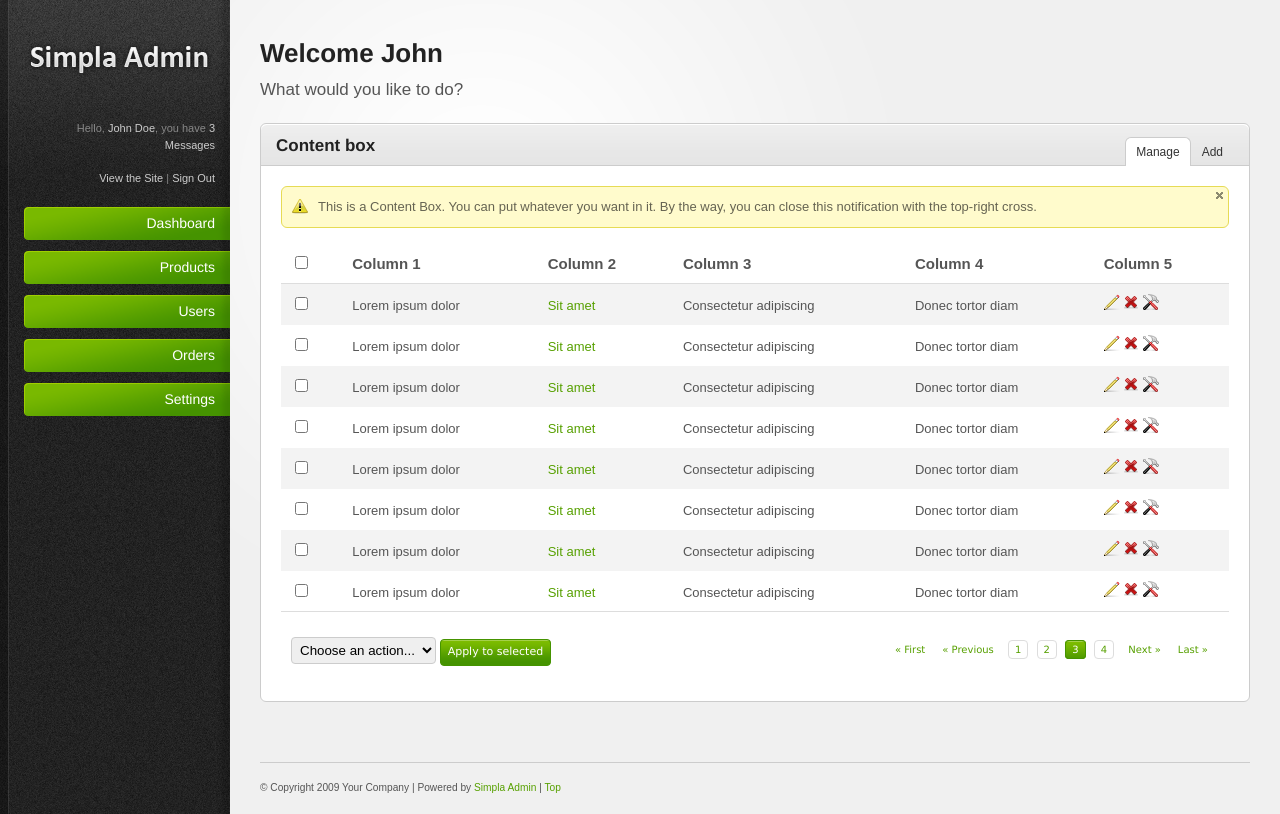
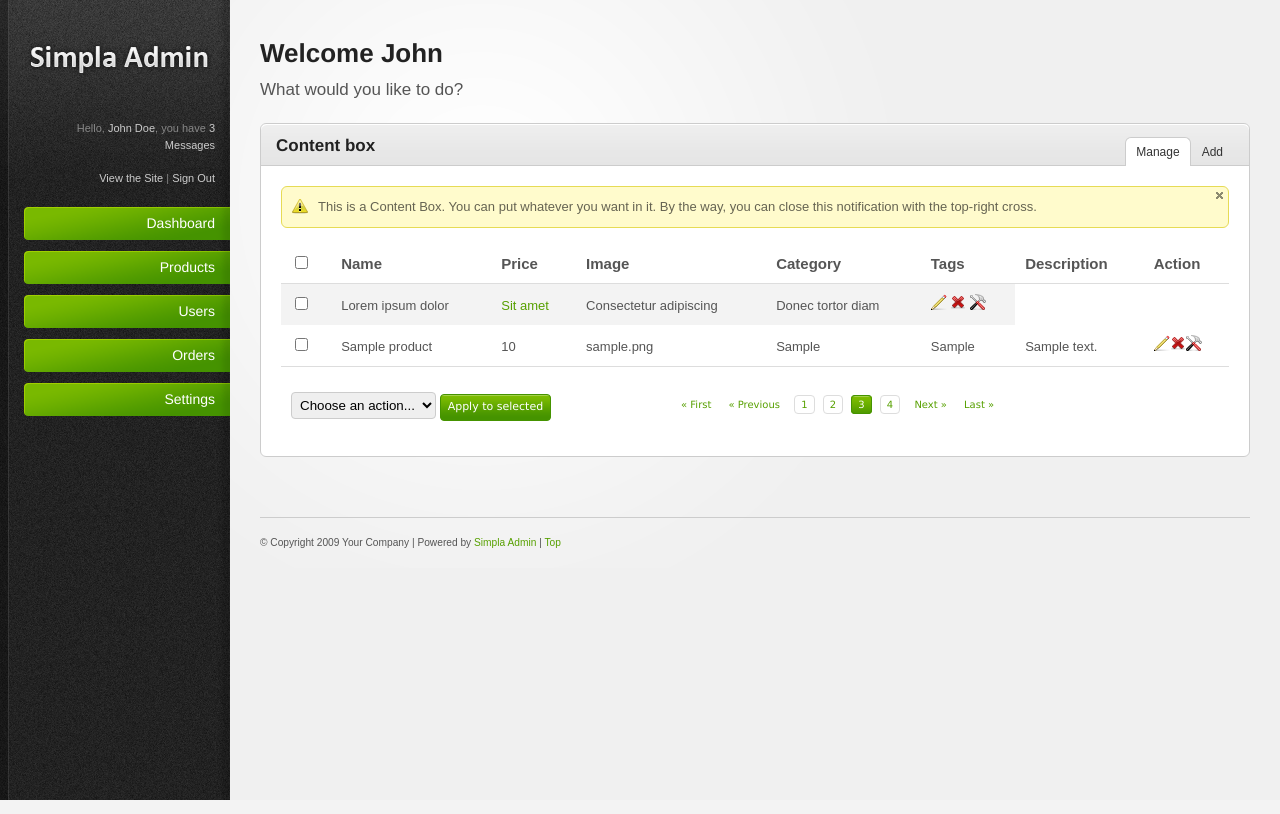
Before and after one commit to anujmehta10/MyApp, a PHP site: page /products.php in a window 1280 px wide. Run offline with PHP 8.4, Linux system fonts and the light colour scheme; tables that the repository leaves empty or names only in its code hold one stand-in row (values such as "Sample post"); a stand-in replaces the project's code that opens the database connection.

Commit message:
Add files via upload

```diff
--- a/products.php
+++ b/products.php
@@ -1,5 +1,25 @@
-<?php include('header.php'); ?>
-	<?php include('sidebar.php'); ?>
+<?php include('header.php');
+	 include('sidebar.php');
+	 include('config1.php');
+
+
+	if(isset($_POST['submit']))
+	{
+		$name = isset($_POST['name']) ? ($_POST['name']) : '';
+		$price = isset($_POST['price']) ? ($_POST['price']) : '';
+		$image = isset($_POST['image']) ? ($_POST['image']) : '';
+		$category = isset($_POST['category']) ? ($_POST['category']) : '';
+		$tags = isset($_POST['tags']) ? ($_POST['tags']) : '';
+		$description = isset($_POST['description']) ? ($_POST['description']) : '';
+
+	$insert = "INSERT INTO products(`name`, `price`, `image`,`category`,`tags`,`description`)
+	VALUES('$name', '$price', '$image',  '$category','$tags','$description')";
+		mysqli_query($conn, $insert);
+
+	}
+
+
+	?>
 		<div id="main-content"> <!-- Main Content Section with everything -->
 
 			<noscript> <!-- Show a notification if the user has disabled javascript -->
@@ -48,11 +68,13 @@
 							<thead>
 								<tr>
 								   <th><input class="check-all" type="checkbox" /></th>
-								   <th>Column 1</th>
-								   <th>Column 2</th>
-								   <th>Column 3</th>
-								   <th>Column 4</th>
-								   <th>Column 5</th>
+								   <th>Name</th>
+								   <th>Price</th>
+								   <th>Image</th>
+								   <th>Category</th>
+								   <th>Tags</th>
+								   <th>Description</th>
+								   <th>Action</th>
 								</tr>
 
 							</thead>
@@ -97,103 +119,28 @@
 									</td>
 								</tr>
 
-								<tr>
-									<td><input type="checkbox" /></td>
-									<td>Lorem ipsum dolor</td>
-									<td><a href="#" title="title">Sit amet</a></td>
-									<td>Consectetur adipiscing</td>
-									<td>Donec tortor diam</td>
-									<td>
-										<!-- Icons -->
-										 <a href="#" title="Edit"><img src="resources/images/icons/pencil.png" alt="Edit" /></a>
-										 <a href="#" title="Delete"><img src="resources/images/icons/cross.png" alt="Delete" /></a>
-										 <a href="#" title="Edit Meta"><img src="resources/images/icons/hammer_screwdriver.png" alt="Edit Meta" /></a>
-									</td>
-								</tr>
+								<?php
+									$query = mysqli_query($conn, "SELECT * FROM products");
 
-								<tr>
-									<td><input type="checkbox" /></td>
-									<td>Lorem ipsum dolor</td>
-									<td><a href="#" title="title">Sit amet</a></td>
-									<td>Consectetur adipiscing</td>
-									<td>Donec tortor diam</td>
-									<td>
-										<!-- Icons -->
-										 <a href="#" title="Edit"><img src="resources/images/icons/pencil.png" alt="Edit" /></a>
-										 <a href="#" title="Delete"><img src="resources/images/icons/cross.png" alt="Delete" /></a>
-										 <a href="#" title="Edit Meta"><img src="resources/images/icons/hammer_screwdriver.png" alt="Edit Meta" /></a>
-									</td>
-								</tr>
+									while($row = mysqli_fetch_array($query))
+									{
+										echo"<tr>";
+											echo'<td> <input type="checkbox" /></td>';
+											echo "<td>" . $row['name'] ."</td>";
+											echo "<td>" . $row['price'] ."</td>";
+											echo "<td>" . $row['image'] ."</td>";
+											echo "<td>" . $row['category'] ."</td>";
+											echo "<td>" . $row['tags'] ."</td>";
+											echo "<td>" . $row['description'] ."</td>";
+											echo "<td>";
+												echo "<a href='#' title='Edit'><img src='resources/images/icons/pencil.png' alt='Edit' /></a>";
+												echo "<a href='#' title='Delete'><img src='resources/images/icons/cross.png' alt='Delete'/></a>";
+												echo "<a href='#' title='Edit Meta'><img src='resources/images/icons/hammer_screwdriver.png' alt='Edit Meta' /></a>";
+											echo "</td>";
+										echo"</tr>";
+									}
+								?>
 
-								<tr>
-									<td><input type="checkbox" /></td>
-									<td>Lorem ipsum dolor</td>
-									<td><a href="#" title="title">Sit amet</a></td>
-									<td>Consectetur adipiscing</td>
-									<td>Donec tortor diam</td>
-									<td>
-										<!-- Icons -->
-										 <a href="#" title="Edit"><img src="resources/images/icons/pencil.png" alt="Edit" /></a>
-										 <a href="#" title="Delete"><img src="resources/images/icons/cross.png" alt="Delete" /></a>
-										 <a href="#" title="Edit Meta"><img src="resources/images/icons/hammer_screwdriver.png" alt="Edit Meta" /></a>
-									</td>
-								</tr>
-
-								<tr>
-									<td><input type="checkbox" /></td>
-									<td>Lorem ipsum dolor</td>
-									<td><a href="#" title="title">Sit amet</a></td>
-									<td>Consectetur adipiscing</td>
-									<td>Donec tortor diam</td>
-									<td>
-										<!-- Icons -->
-										 <a href="#" title="Edit"><img src="resources/images/icons/pencil.png" alt="Edit" /></a>
-										 <a href="#" title="Delete"><img src="resources/images/icons/cross.png" alt="Delete" /></a>
-										 <a href="#" title="Edit Meta"><img src="resources/images/icons/hammer_screwdriver.png" alt="Edit Meta" /></a>
-									</td>
-								</tr>
-
-								<tr>
-									<td><input type="checkbox" /></td>
-									<td>Lorem ipsum dolor</td>
-									<td><a href="#" title="title">Sit amet</a></td>
-									<td>Consectetur adipiscing</td>
-									<td>Donec tortor diam</td>
-									<td>
-										<!-- Icons -->
-										 <a href="#" title="Edit"><img src="resources/images/icons/pencil.png" alt="Edit" /></a>
-										 <a href="#" title="Delete"><img src="resources/images/icons/cross.png" alt="Delete" /></a>
-										 <a href="#" title="Edit Meta"><img src="resources/images/icons/hammer_screwdriver.png" alt="Edit Meta" /></a>
-									</td>
-								</tr>
-
-								<tr>
-									<td><input type="checkbox" /></td>
-									<td>Lorem ipsum dolor</td>
-									<td><a href="#" title="title">Sit amet</a></td>
-									<td>Consectetur adipiscing</td>
-									<td>Donec tortor diam</td>
-									<td>
-										<!-- Icons -->
-										 <a href="#" title="Edit"><img src="resources/images/icons/pencil.png" alt="Edit" /></a>
-										 <a href="#" title="Delete"><img src="resources/images/icons/cross.png" alt="Delete" /></a>
-										 <a href="#" title="Edit Meta"><img src="resources/images/icons/hammer_screwdriver.png" alt="Edit Meta" /></a>
-									</td>
-								</tr>
-
-								<tr>
-									<td><input type="checkbox" /></td>
-									<td>Lorem ipsum dolor</td>
-									<td><a href="#" title="title">Sit amet</a></td>
-									<td>Consectetur adipiscing</td>
-									<td>Donec tortor diam</td>
-									<td>
-										<!-- Icons -->
-										 <a href="#" title="Edit"><img src="resources/images/icons/pencil.png" alt="Edit" /></a>
-										 <a href="#" title="Delete"><img src="resources/images/icons/cross.png" alt="Delete" /></a>
-										 <a href="#" title="Edit Meta"><img src="resources/images/icons/hammer_screwdriver.png" alt="Edit Meta" /></a>
-									</td>
-								</tr>
 							</tbody>
 
 						</table>
@@ -202,55 +149,49 @@
 
 					<div class="tab-content" id="tab2">
 
-						<form action="#" method="post">
+						<form action="products.php" method="post">
 
 							<fieldset> <!-- Set class to "column-left" or "column-right" on fieldsets to divide the form into columns -->
 
-								<p>
-									<label>Small form input</label>
-										<input class="text-input small-input" type="text" id="small-input" name="small-input" /> <span class="input-notification success png_bg">Successful message</span> <!-- Classes for input-notification: success, error, information, attention -->
-										<br /><small>A small description of the field</small>
+								<!DOCTYPE html>
+							<html>
+							<body>
+							<h2>Products</h2>
+
+							<form>
+							<label for="name">Name:</label><br>
+							<input type="text" id="name" name="name"><br>
+							<label for="price">Price:</label><br>
+							<input type="text" id="price" name="price"><br>
+							<label for="img">Select image:</label><br>
+							<input type="file" id="image" name="image" accept="image"><br>
+							<label for="category">Category:</label><br>
+							<select name="category" id="category">
+							<option value=""></option>
+							<option value="Men">Men</option>
+							<option value="Women">Women</option>
+							<option value="Kids">Kids</option>
+							</select><br>
+							<label for="tags">Tags:</label><br>
+							<input type="checkbox" id="fashion" name="fashion" value="">
+							<label for="fashion"> fashion</label>
+							<input type="checkbox" id="Ecommerce" name="Ecommerce" value="">
+							<label for="Ecommerce">Ecommerce</label>
+							<input type="checkbox" id="Shop" name="Shop" value="">
+							<label for="Shop">Shop</label>
+							<input type="checkbox" id="HandBag" name="HandBag" value="">
+							<label for="HandBag">HandBag</label>
+							<input type="checkbox" id="Laptop" name="Laptop" value="">
+							<label for="Laptop">Laptop</label>
+							<input type="checkbox" id="Headphones" name="Headphones" value="">
+							<label for="Headphones">Headphones</label><br>
+							<label for="text">Description:</label><br>
+							<textarea id="description" name="description" rows="4" cols="50"></textarea><br>
+							<p>
+									<input class="button" type="submit" name="submit" value="submit" />
 								</p>
-
-								<p>
-									<label>Medium form input</label>
-									<input class="text-input medium-input datepicker" type="text" id="medium-input" name="medium-input" /> <span class="input-notification error png_bg">Error message</span>
-								</p>
-
-								<p>
-									<label>Large form input</label>
-									<input class="text-input large-input" type="text" id="large-input" name="large-input" />
-								</p>
-
-								<p>
-									<label>Checkboxes</label>
-									<input type="checkbox" name="checkbox1" /> This is a checkbox <input type="checkbox" name="checkbox2" /> And this is another checkbox
-								</p>
-
-								<p>
-									<label>Radio buttons</label>
-									<input type="radio" name="radio1" /> This is a radio button<br />
-									<input type="radio" name="radio2" /> This is another radio button
-								</p>
-
-								<p>
-									<label>This is a drop down list</label>
-									<select name="dropdown" class="small-input">
-										<option value="option1">Option 1</option>
-										<option value="option2">Option 2</option>
-										<option value="option3">Option 3</option>
-										<option value="option4">Option 4</option>
-									</select>
-								</p>
-
-								<p>
-									<label>Textarea with WYSIWYG</label>
-									<textarea class="text-input textarea wysiwyg" id="textarea" name="textfield" cols="79" rows="15"></textarea>
-								</p>
-
-								<p>
-									<input class="button" type="submit" value="Submit" />
-								</p>
+							</body>
+							</html>
 
 							</fieldset>
 
```
Also changed, not shown: users.php (+77 -130 lines).
